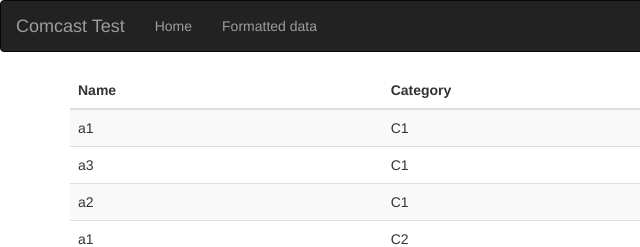
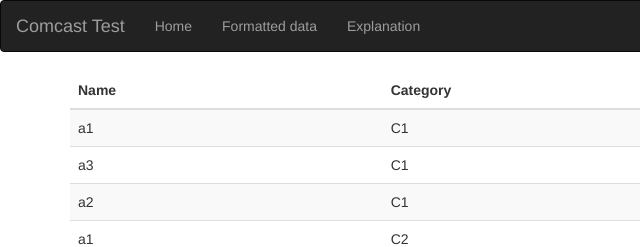
Before and after one commit to TapsUIUX/Angular-JS, a plain HTML site: page Angular-CC-Test/Index.html in a window 1280 px wide. Shown: the top 247 px of the page, 0-640 px from the left. Drawn offline with nearby package versions, Linux system fonts and the light colour scheme; some packages are replaced by stand-ins of ours; a script that the page names is missing.

Commit message:
Update navbar.html

```diff
--- a/Angular-CC-Test/Components/navbar.html
+++ b/Angular-CC-Test/Components/navbar.html
@@ -6,6 +6,7 @@
     <ul class="nav navbar-nav">
       <li><a href="#" ui-sref="home()">Home</a></li>
       <li><a href="#" ui-sref="formatted()">Formatted data</a></li>
+      <li><a href="#" ui-sref="explanation()">Explanation</a></li>
     </ul>
   </div>
 </nav>
```
